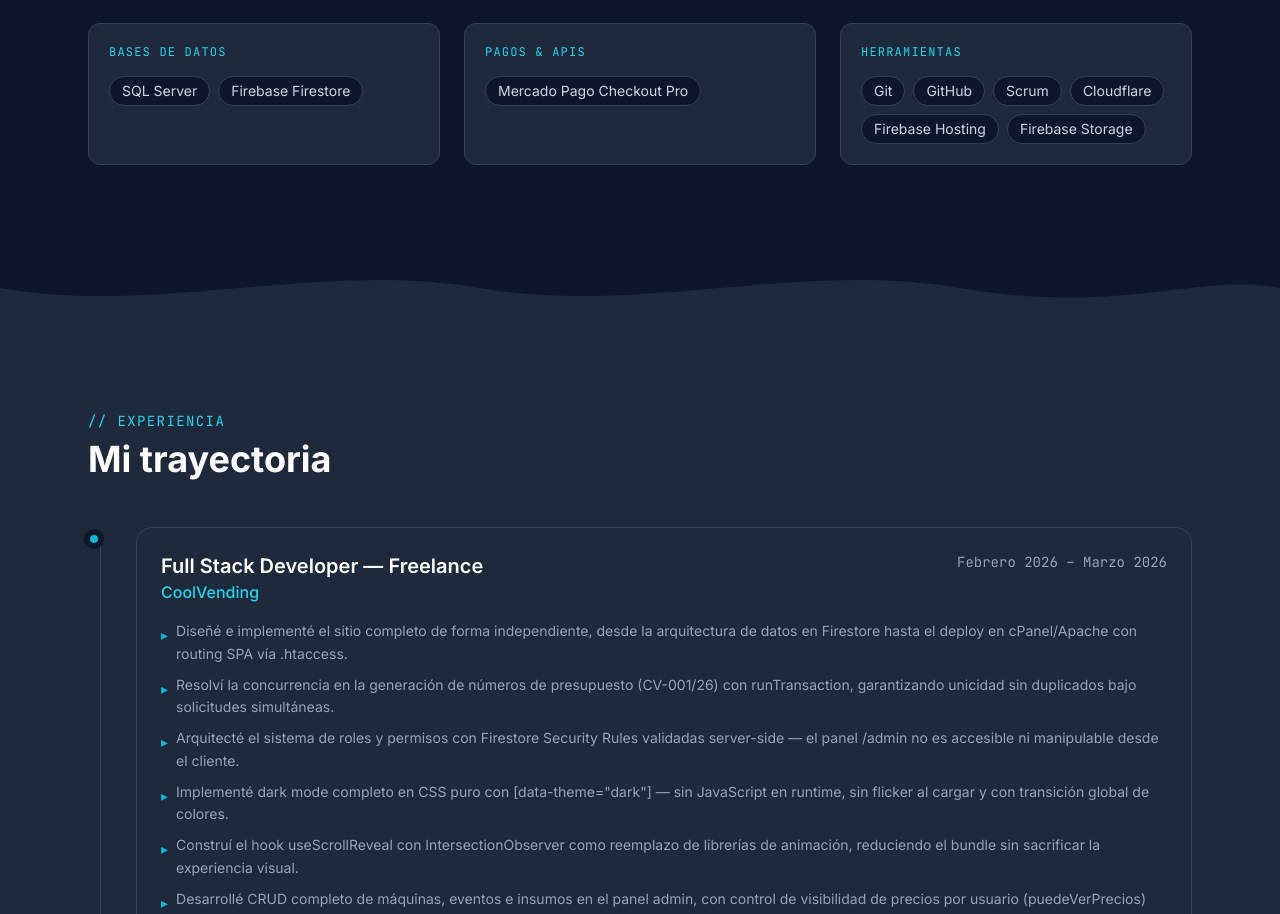
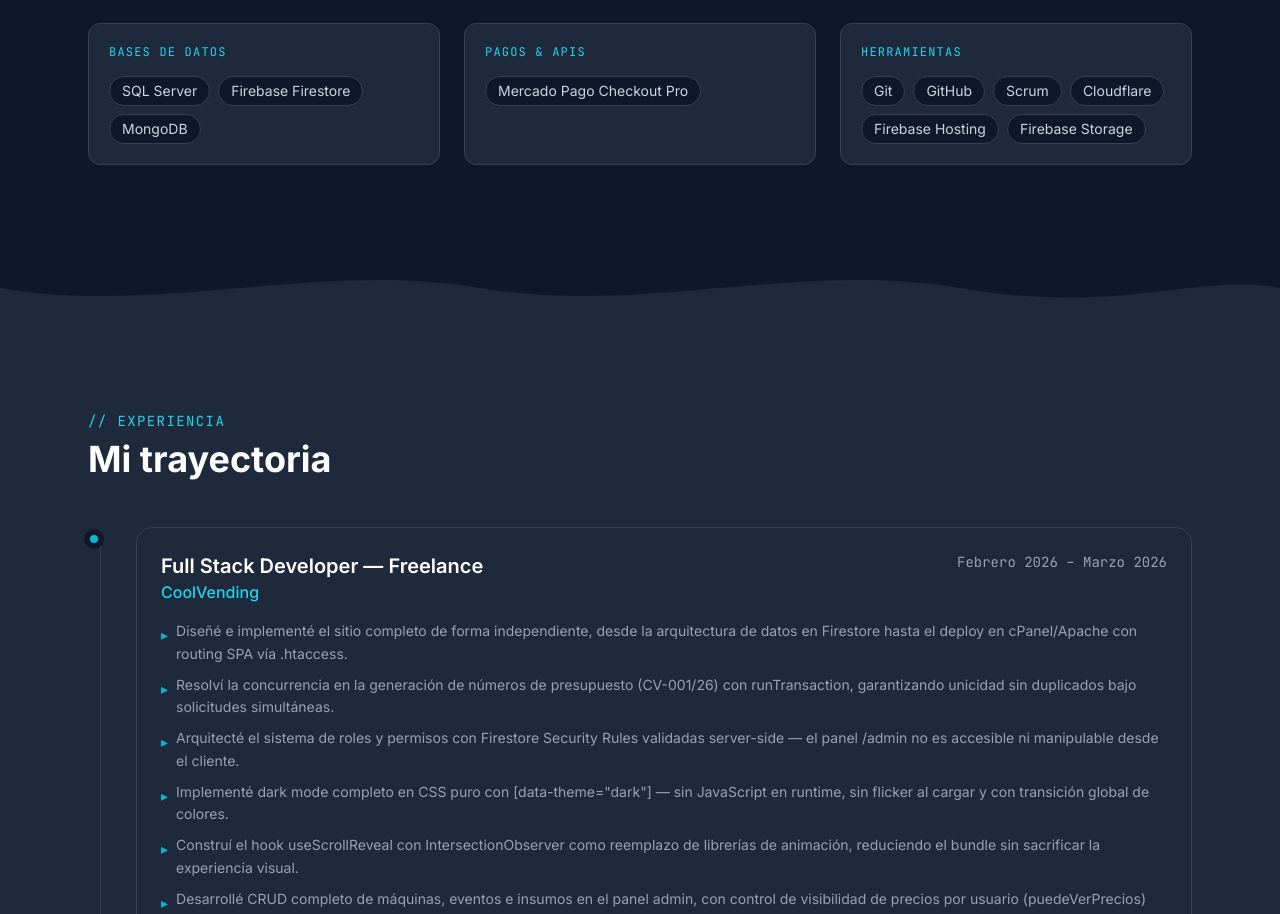
Before and after one commit to manuelestrada01/MEstrada, a React (Vite) app: page / in a window 1280 px wide. Shown: the part 1865-2779 px from the top of the page. Built offline with nearby package versions, Linux system fonts and the light colour scheme.

Commit message:
Add MongoDB to database skills

```diff
--- a/src/components/Skills.jsx
+++ b/src/components/Skills.jsx
@@ -5,7 +5,7 @@ const getSkills = (t) => [
   { category: t.skills.categories.frontend,  items: ['React', 'Vue', 'HTML5', 'CSS3', 'JavaScript ES6+'] },
   { category: t.skills.categories.backend,   items: ['Node.js', 'Next.js', 'Firebase Cloud Functions v2', 'Java'] },
   { category: t.skills.categories.mobile,    items: ['Flutter', 'Dart'] },
-  { category: t.skills.categories.databases, items: ['SQL Server', 'Firebase Firestore'] },
+  { category: t.skills.categories.databases, items: ['SQL Server', 'Firebase Firestore', 'MongoDB'] },
   { category: t.skills.categories.payments,  items: ['Mercado Pago Checkout Pro'] },
   { category: t.skills.categories.tools,     items: ['Git', 'GitHub', 'Scrum', 'Cloudflare', 'Firebase Hosting', 'Firebase Storage'] },
 ]
```
